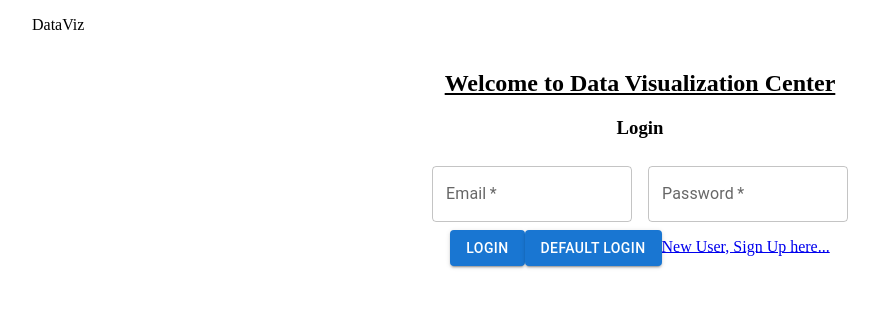
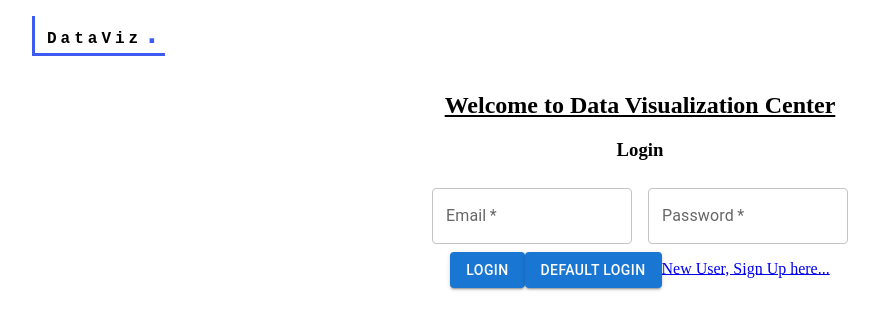
Before and after one commit to Anush79/Data-Dashboard, a React (Create React App) app: page / in a window 1280 px wide. Shown: the top 330 px of the page, without its empty margins (0-879 px from the left). Built offline with nearby package versions, Linux system fonts and the light colour scheme; no server answers.

Commit message:
Fix: copy Url, invalid date

```diff
--- a/src/App.css
+++ b/src/App.css
@@ -53,16 +53,29 @@ select{
   border-color: #3d5af1 transparent #3d5af1 transparent;
   border-radius: 50%;
   animation: spin-anim 1.2s linear infinite;
-}
-#preferencesForm{
+ }
+ #preferencesForm{
   display: flex;
   margin: auto;
   gap: 5px;
   justify-content: center;
   flex-wrap: wrap;
   }
-  button{
+ button{
     margin:2px
+  }
+  .logo{
+    font-family: 'Courier New', Courier, monospace;
+    font-weight: bold;
+    letter-spacing: 4px;
+    border-bottom:solid #3d5af1;
+    border-left:solid #3d5af1;
+    padding-left:12px;
+  }
+  .logo::after{
+    content: ".";
+    font-size: 2rem;
+    color: #3d5af1;
   }
 @media(min-width:658px) {
   .chart-container{
--- a/src/components/DateSelector.jsx
+++ b/src/components/DateSelector.jsx
@@ -6,7 +6,7 @@ import { useData } from '../context/DataContext';
 export default function DateRange(){
 
 const {filters,setFilters} = useData();
-
+console.log("dkljsadlfk", filters.startDate)
   const selectionRange = {
     startDate:filters.startDate ?? new Date(),
     endDate:filters.endDate ?? new Date(),
--- a/src/context/UserContext.js
+++ b/src/context/UserContext.js
@@ -77,6 +77,8 @@ export default function UserProvider({ children }) {
 function logout (){
   setUser({user:{}, token:false})
   toast.success("logged out successfully")
+  localStorage.removeItem("userData")
+  localStorage.removeItem("token")
   navigate('/')
 }
   return <UserContext.Provider value={{ user, loginFunction, signupFunction ,logout, loading}}>
--- a/src/pages/Login.jsx
+++ b/src/pages/Login.jsx
@@ -8,6 +8,7 @@ import { useData } from "../context/DataContext";
 
 export default function Login() {
   const { gender, age, startDate, endDate } = useParams();
+  console.log("from params", { gender, age, startDate, endDate } )
   const { setFilters, setCookie } = useData();
   const [userData, setUserData] = useState({
     email: "",
```
